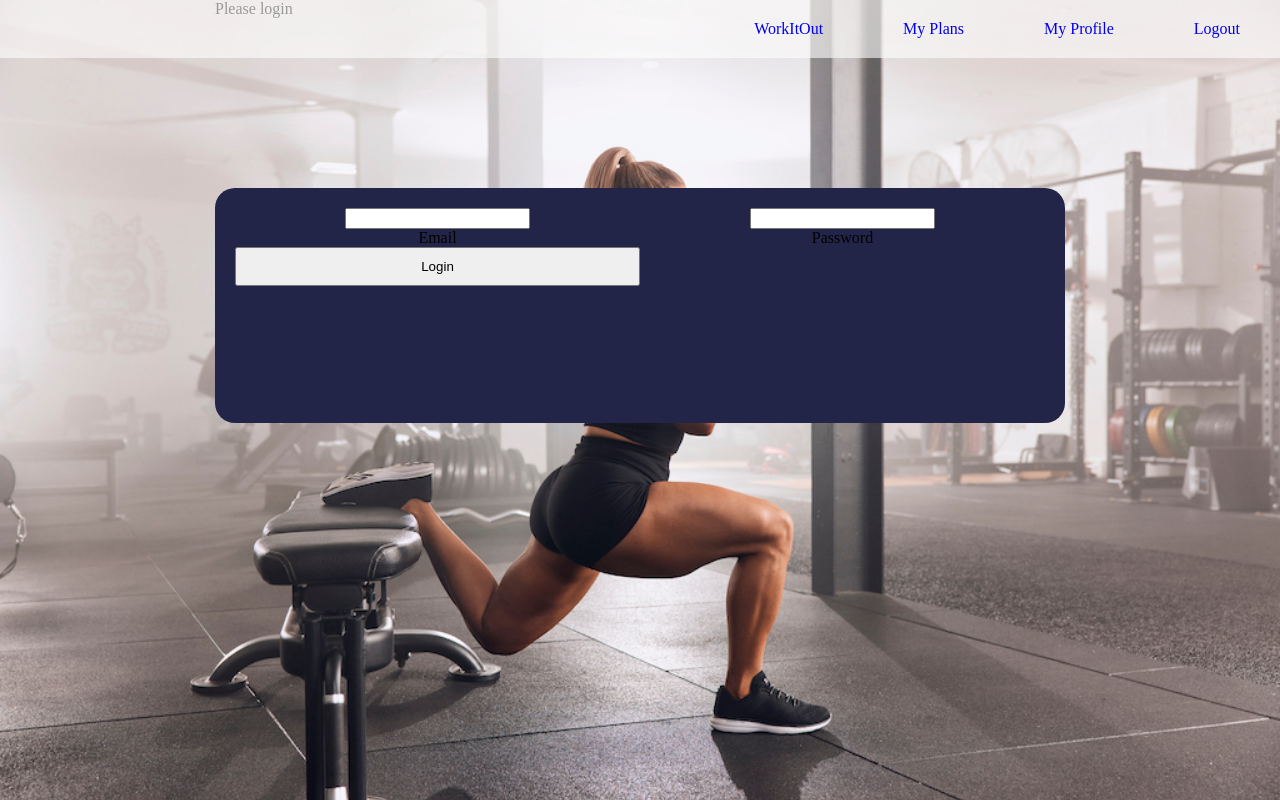
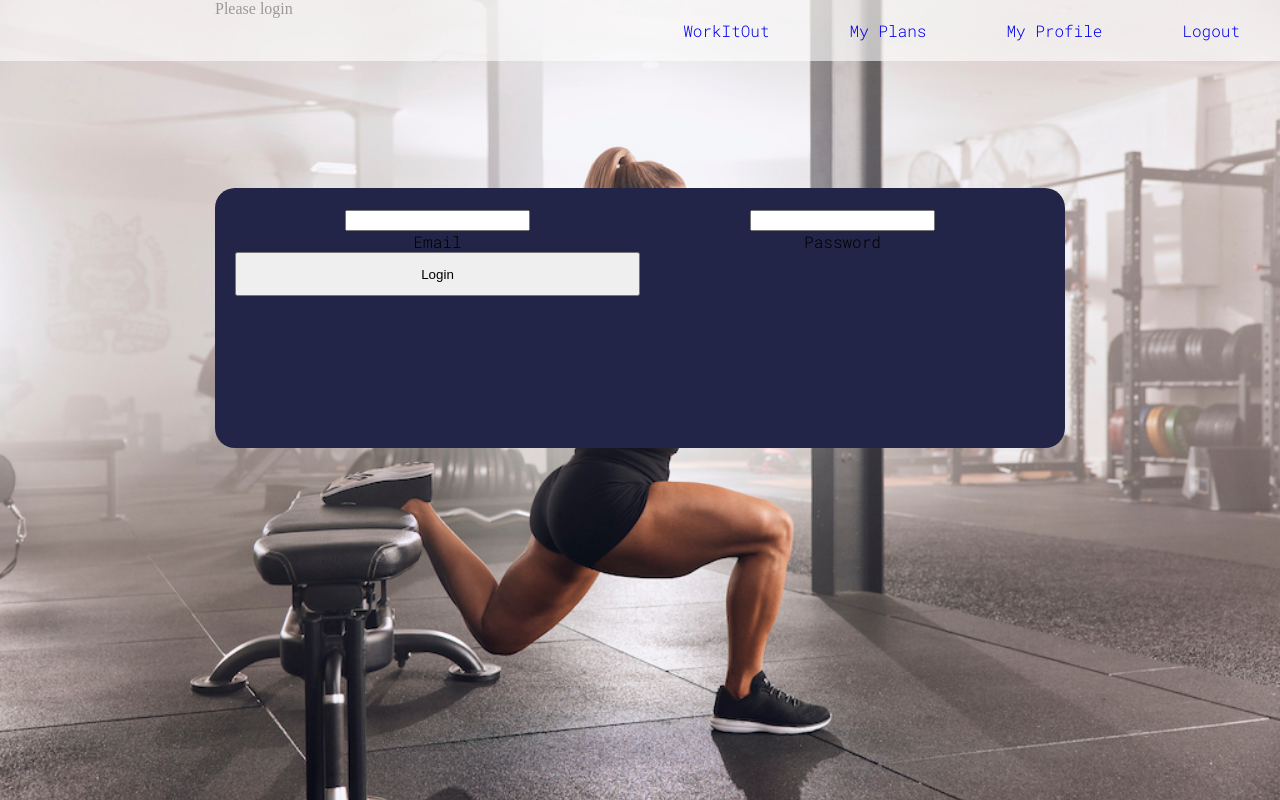
Before and after one commit to Mikoolio41/final_project, a React (Create React App) app in the folder client/: page /login in a window 1280 px wide. Built offline with nearby package versions, Linux system fonts and the light colour scheme.

Commit message:
font update

```diff
--- a/client/src/components/Equipment.css
+++ b/client/src/components/Equipment.css
@@ -1,6 +1,4 @@
 @import "https://fonts.googleapis.com/css?family=Roboto:100,300";
-@import "https://cdnjs.cloudflare.com/ajax/libs/simple-line-icons/2.3.2/css/simple-line-icons.min.css";
-@import "https://cdnjs.cloudflare.com/ajax/libs/animate.css/3.5.2/animate.min.css";
 @import "https://fonts.googleapis.com/css?family=Roboto+Mono:300,700";
 
 .checkboxContainer {
--- a/client/src/components/Navbar.css
+++ b/client/src/components/Navbar.css
@@ -1,3 +1,6 @@
+@import "https://fonts.googleapis.com/css?family=Roboto:100,300";
+@import "https://fonts.googleapis.com/css?family=Roboto+Mono:300,700";
+
 .navContainer {
   display: flex;
   justify-content: flex-end;
@@ -13,6 +16,7 @@ a {
   list-style: none;
   text-decoration: none;
   padding: 20px;
+  font-family: "Roboto Mono";
 }
 
 a:hover {
--- a/client/src/containers/Login.module.css
+++ b/client/src/containers/Login.module.css
@@ -12,6 +12,7 @@ body {
   margin-top: 20%;
   padding: 20px;
   width: 850px;
+  font-family: "Roboto Mono";
 }
 
 form {
--- a/client/src/containers/Signup.module.css
+++ b/client/src/containers/Signup.module.css
@@ -12,6 +12,7 @@ body {
   margin-top: 20%;
   padding: 20px;
   width: 850px;
+  font-family: "Roboto Mono";
 }
 
 form {
```
